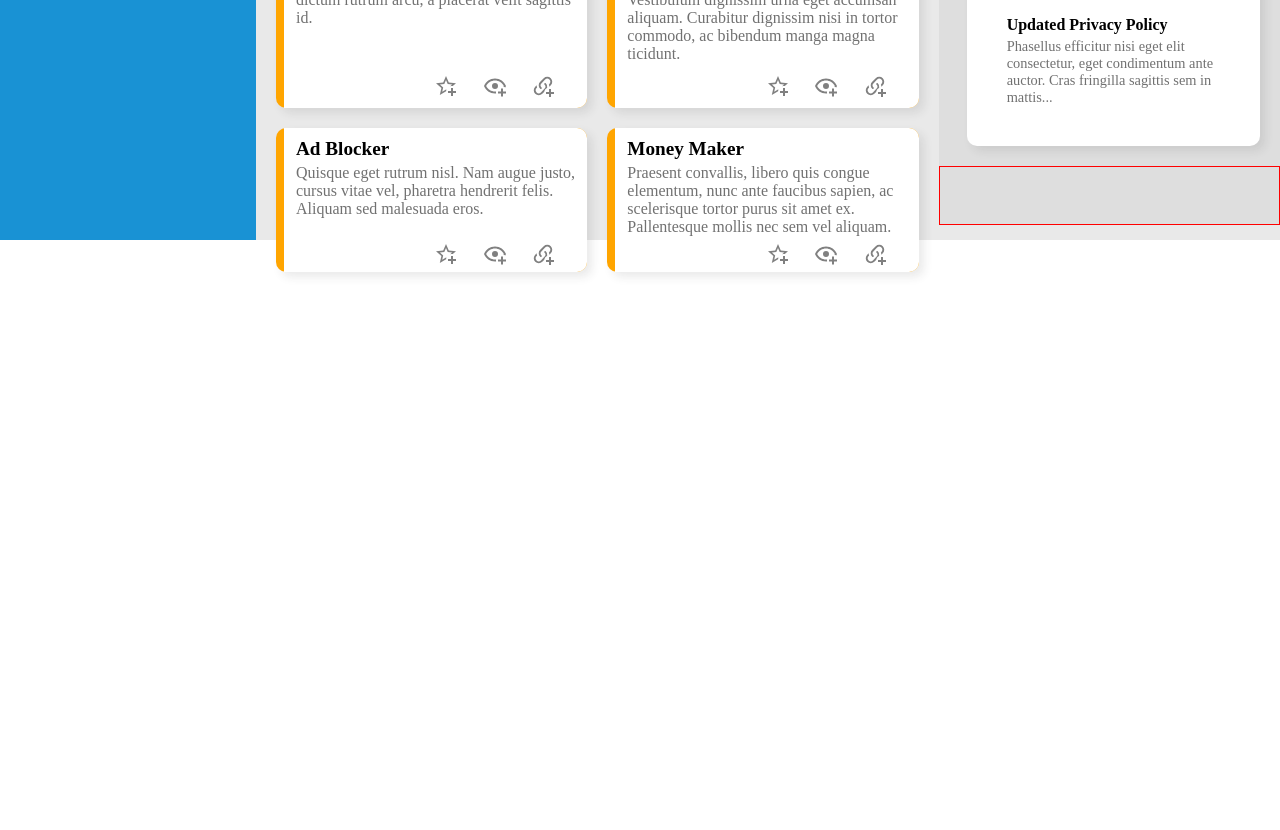
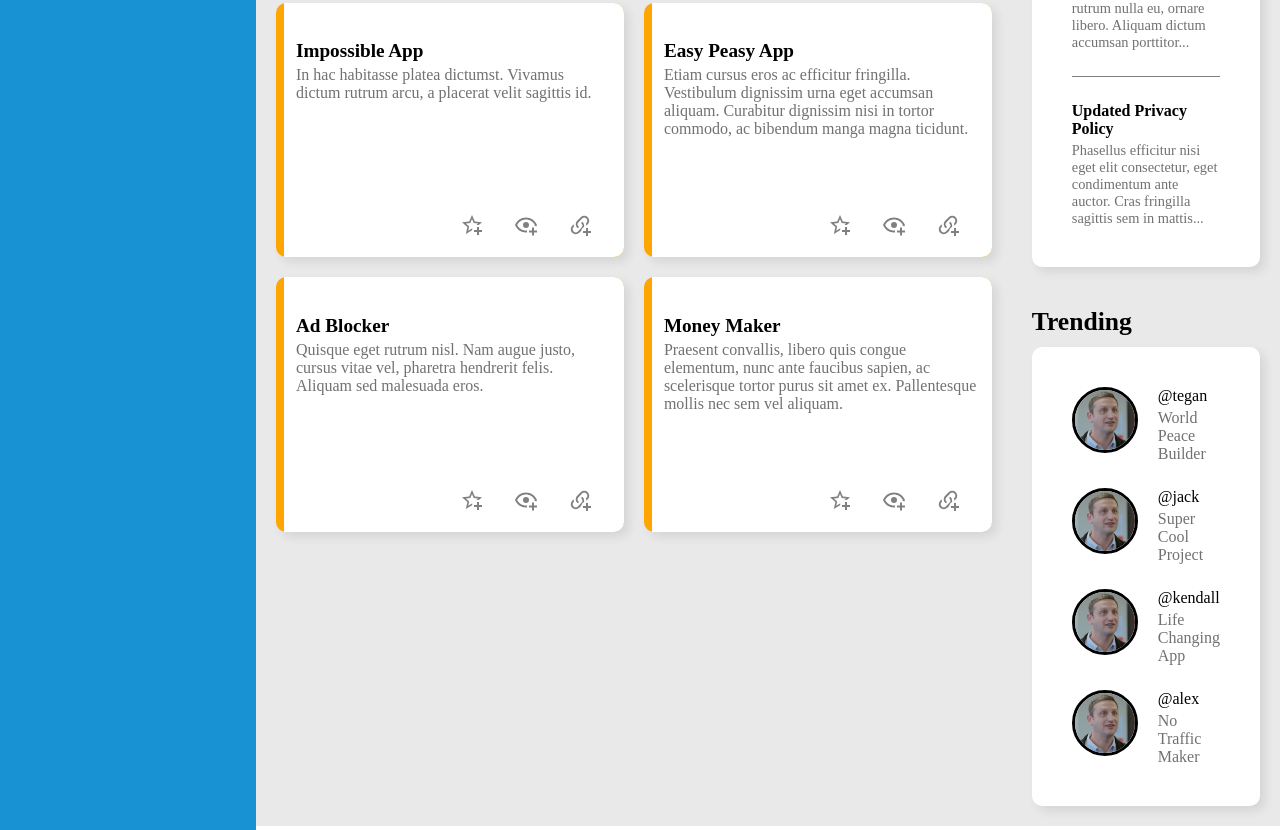
Before and after one commit to jeyden94/top-admin-dashboard, a plain HTML site: page index.html in a window 1280 px wide. Shown: the part 560-1390 px from the top of the page. Before the commit the page ends 852 px from the top, so only its background shows below. Drawn offline with Linux system fonts and the light colour scheme.

Commit message:
Completed trending section, ready to submit.

```diff
--- a/index.html
+++ b/index.html
@@ -376,7 +376,57 @@
                 </div>
             </div>
         </div>
-        <div class="trending"></div>
+
+        <div class="trending">
+            <div class="trending-wrapper">
+                <div class="trending-title-wrapper">
+                    <div class="trending-title">
+                        Trending
+                    </div>
+                </div>
+                <div class="trending-card-wrapper">
+                    <div class="trending-card">
+                        <div class="trending-section">
+                            <div class="trending-section-icon">
+                                <img src="/images/profile-pic.jpeg" alt="@tegan's Profile Picture">
+                            </div>
+                            <div class="user-info-wrapper">
+                                <div class="trending-section-handle">@tegan</div>
+                                <div class="trending-section-username">World Peace Builder</div>
+                            </div>
+                        </div>
+                        <div class="trending-section">
+                            <div class="trending-section-icon">
+                                <img src="/images/profile-pic.jpeg" alt="@jack's Profile Picture">
+                            </div>
+                            <div class="user-info-wrapper">
+                                <div class="trending-section-handle">@jack</div>
+                                <div class="trending-section-username">Super Cool Project</div>
+                            </div>
+                        </div>
+                        <div class="trending-section">
+                            <div class="trending-section-icon">
+                                <img src="/images/profile-pic.jpeg" alt="@kendall's Profile Picture">
+                            </div>
+                            <div class="user-info-wrapper">
+                                <div class="trending-section-handle">@kendall</div>
+                                <div class="trending-section-username">Life Changing App</div>
+                            </div>
+                        </div>
+                        <div class="trending-section">
+                            <div class="trending-section-icon">
+                                <img src="/images/profile-pic.jpeg" alt="@alex's Profile Picture">
+                            </div>
+                            <div class="user-info-wrapper">
+                                <div class="trending-section-handle">@alex</div>
+                                <div class="trending-section-username">No Traffic Maker</div>
+                            </div>
+                        </div>
+                    </div>
+                </div>
+            </div>
+        </div>
+
     </div>
 
 </body>
--- a/styles.css
+++ b/styles.css
@@ -4,7 +4,7 @@ body {
 
 .container {
     display: grid;
-    grid-template-columns: clamp(250px, 20%, 300px) 2fr 1fr;
+    grid-template-columns: clamp(250px, 20%, 300px) 3fr 1fr;
     grid-template-rows: 1fr 2fr 2fr .5fr;
     height: 100vh;
     background-color: rgb(233, 233, 233);
@@ -19,6 +19,8 @@ body {
     grid-template-rows: 4fr 5fr;
     padding-top: 10px;
     padding-bottom: 20px;
+    background-color: white;
+
 }
 
 .nav .search,
@@ -263,6 +265,7 @@ body {
 .projects .projects-card-wrapper {
     display: grid;
     grid-template-columns: repeat(auto-fill, minmax(300px, 1fr));
+    grid-template-rows: repeat(auto-fill, minmax(200px, 1fr));
     gap: 20px;
 }
 
@@ -318,7 +321,7 @@ body {
 .announcements {
     grid-column: 3;
     grid-row: 2;
-    background-color: rgb(222, 222, 222);
+    background-color: rgb(233, 233, 233);
     display: grid;
 }
 
@@ -335,7 +338,6 @@ body {
 
 .announcements .announcements-card {
     background-color: white;
-    margin-left: 8px;
     padding: 40px;
     border-radius: 10px;
     box-shadow: 5px 5px 10px rgba(50, 50, 50, .1);
@@ -347,7 +349,6 @@ body {
     border-top: 1px solid grey;
     padding-top: 25px;
 }
-
 
 .announcements .card-section {
     display: grid;
@@ -372,6 +373,54 @@ body {
 .trending {
     grid-column: 3;
     grid-row: 3;
-    border: 1px solid red;
-    background-color: rgb(222, 222, 222);
+    background-color: rgb(233, 233, 233);
 }
+
+.trending .trending-wrapper {
+    display: grid;
+    grid-template-rows: 40px 1fr;
+    padding: 20px;
+}
+
+.trending .trending-title {
+    font-size: 1.6rem;
+    font-weight: 700;
+}
+
+.trending .trending-card {
+    background-color: white;
+    padding: 40px;
+    border-radius: 10px;
+    box-shadow: 5px 5px 10px rgba(50, 50, 50, .1);
+    display: grid;
+    gap: 25px;
+}
+
+.trending .trending-section {
+    display: grid;
+    grid-template-columns: 1fr 4fr;
+    gap: 20px;
+}
+
+.trending .trending-section-icon img {
+    height: 60px;
+    border-radius: 100px;
+    border: 3px solid black;
+    place-self: center;
+}
+
+.trending .user-info-wrapper {
+    align-self: center;
+    justify-self: start;
+    display: grid;
+    gap: 4px;
+}
+
+.trending .trending-section-handle {
+    font-weight: 500;
+    color: black;
+}
+
+.trending .trending-section-username {
+    color: rgb(113, 113, 113);
+}
```
